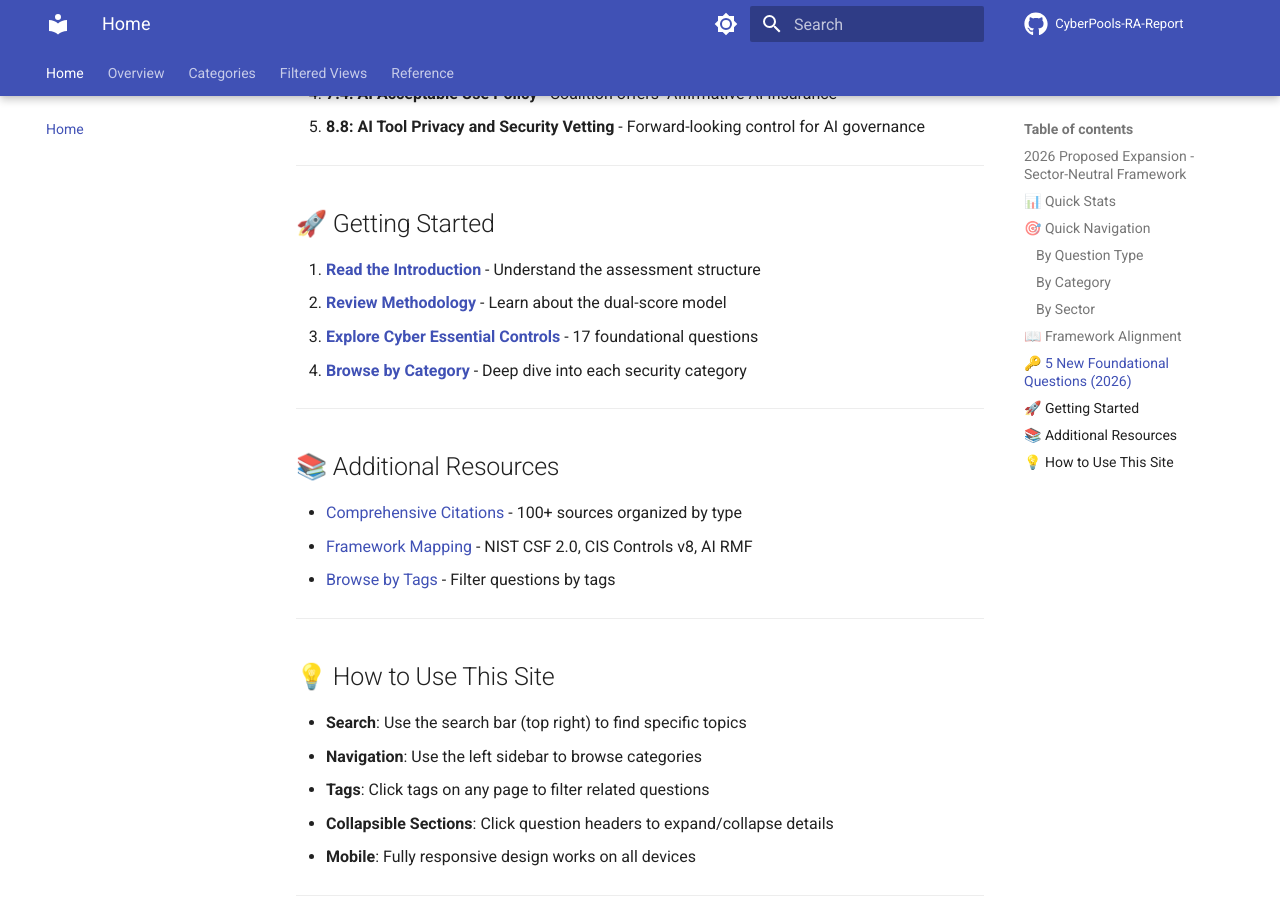
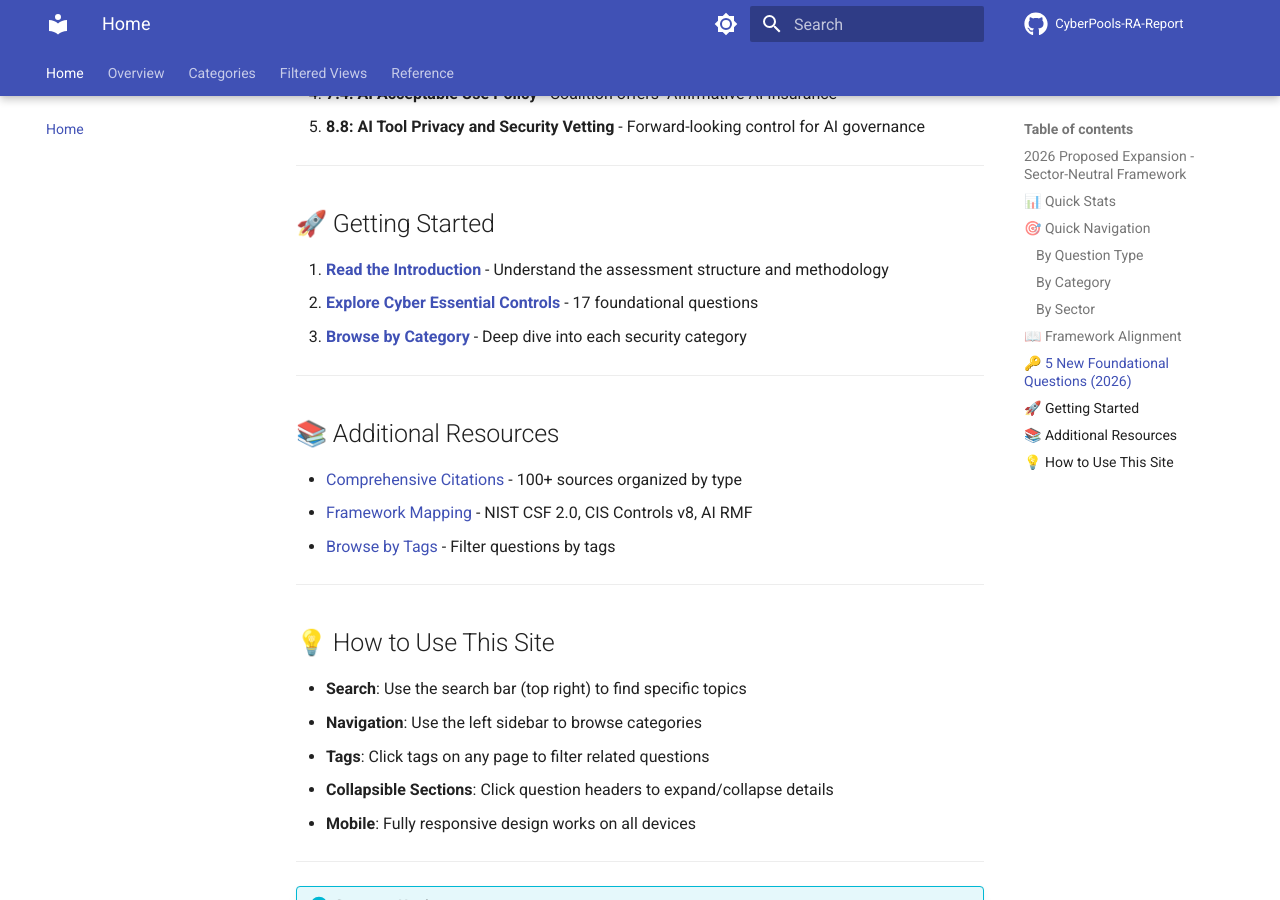
Before and after one commit to frankbejar/CyberPools-RA-Report, an MkDocs documentation site: the page built from docs/index.md, in a window 1280 px wide and 900 px high, scrolled down 3271 px. Built offline with MkDocs 1.6.1 and Material for MkDocs 9.7.7, drawn with Linux system fonts in a browser that asks for light colours; comment, search, counter and statistics services are not loaded.

Commit message:
Remove bare methodology page - content already in introduction
- Remove methodology.md from navigation
- Update build script to stop generating methodology page
- Update index.md link to reference introduction instead
- Methodology content is fully covered in introduction page

```diff
--- a/docs/index.md
+++ b/docs/index.md
@@ -210,10 +210,9 @@ This assessment aligns with industry-leading cybersecurity frameworks:
 
 ## 🚀 Getting Started
 
-1. **[Read the Introduction](overview/introduction.md)** - Understand the assessment structure
-2. **[Review Methodology](overview/methodology.md)** - Learn about the dual-score model
-3. **[Explore Cyber Essential Controls](overview/essential-controls.md)** - 17 foundational questions
-4. **[Browse by Category](categories/category-1.md)** - Deep dive into each security category
+1. **[Read the Introduction](overview/introduction.md)** - Understand the assessment structure and methodology
+2. **[Explore Cyber Essential Controls](overview/essential-controls.md)** - 17 foundational questions
+3. **[Browse by Category](categories/category-1.md)** - Deep dive into each security category
 
 ---
 
--- a/mkdocs.yml
+++ b/mkdocs.yml
@@ -126,7 +126,6 @@ nav:
   - Home: index.md
   - Overview:
     - Introduction: overview/introduction.md
-    - Methodology: overview/methodology.md
     - Cyber Essential Controls: overview/essential-controls.md
   - Categories:
     - Category 1 - Asset Inventory: categories/category-1.md
```
Also changed, not shown: 1 other file.
